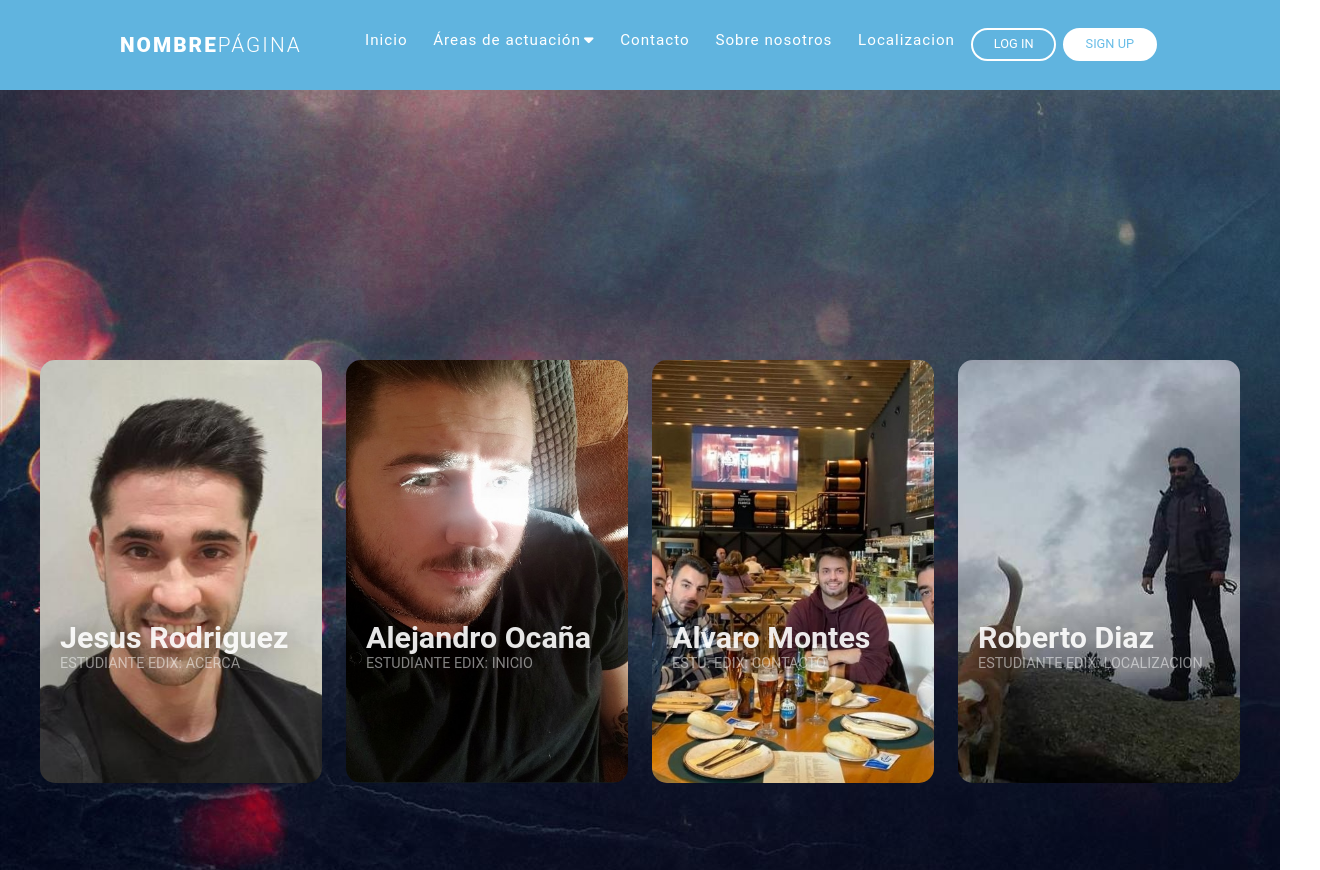
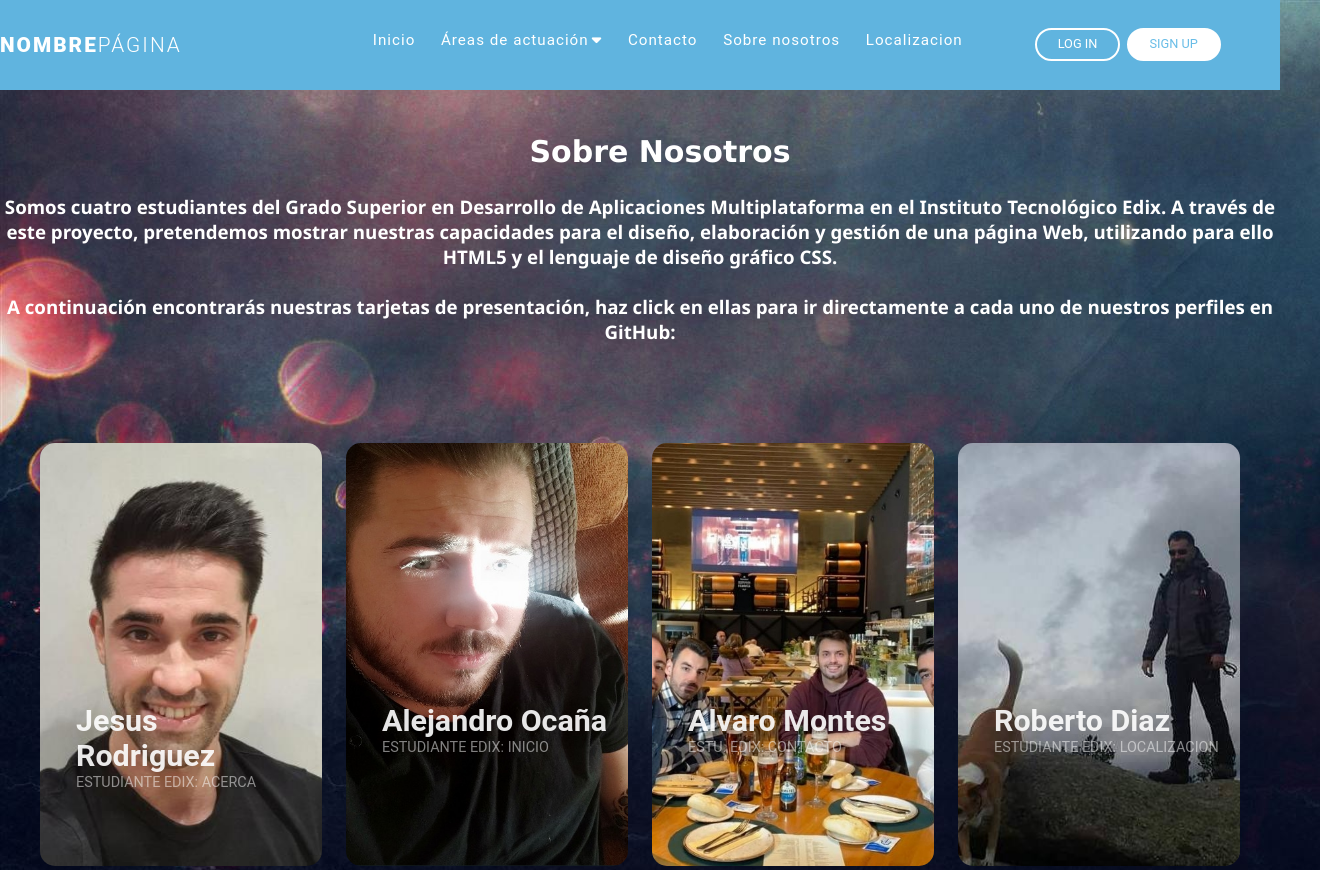
Before and after one commit to jrodriguezh/Lenguajes-de-Marcas, a plain HTML site: page acerca.html in a window 1280 px wide. Shown: the top 870 px of the page, 1320 px wide, since content can reach past the window. Drawn offline with Linux system fonts and the light colour scheme.

Commit message:
Modificación Reponsive para diferentes dispositivos

```diff
--- a/acerca.html
+++ b/acerca.html
@@ -1,5 +1,6 @@
 <!DOCTYPE html>
 <html lang="es">
+
 <head>
     <meta charset="UTF-8">
     <meta http-equiv="X-UA-Compatible" content="IE=edge">
@@ -10,8 +11,9 @@
     <script src="https://kit.fontawesome.com/59095f720c.js" crossorigin="anonymous"></script>
 </head>
 
+<main>
+    <header>
 
-<header>
         <div class="header-container">
             <input type="checkbox" name="" id="check">
 
@@ -88,10 +90,30 @@
         </div>
     </header>
 
+
+
     <body>
+
+        <section class="us-information">
+            <div class="main-us">
+                <h1>Sobre Nosotros</h1>
+            </div>
+            <div class="under-us">
+                <h3>Somos cuatro estudiantes del Grado Superior en Desarrollo de Aplicaciones Multiplataforma en el
+                    Instituto Tecnológico Edix. A través de este proyecto, pretendemos mostrar
+                    nuestras capacidades para el diseño, elaboración y gestión de una página Web, utilizando para ello HTML5 y
+                    el lenguaje de diseño gráfico CSS.
+                    <br>
+                    <br>
+                    A continuación encontrarás nuestras tarjetas de
+                    presentación, haz click en ellas para ir directamente a cada uno de nuestros perfiles en GitHub:
+                </h3>
+            </div>
+        </section>
 
             <div>
                 <div class="strip one"></div>
+                <!--Por si queremos poner barras estéticas-->
                 <div class="strip two"></div>
             <div class="strip three"></div>
         </div>
@@ -140,6 +162,7 @@
 
             </div>
         </section>
+    </body>
 
     <footer>
 
@@ -149,7 +172,9 @@
                 <div class="column1">
                     <h2>Más información de la compañía</h2>
                     <p>
-                        Nuestro grupo se dedica a hacer los mejores trabajos, siempre cumpliendo las expectativas de nuestros profesores. Como tengo que llenar más espacio hablaré también de nuestra profesionalidad y de nuestra entrega a la hora de hacer las actividades
+                        Nuestro grupo se dedica a hacer los mejores trabajos, siempre cumpliendo las expectativas de
+                        nuestros profesores. Como tengo que llenar más espacio hablaré también de nuestra
+                        profesionalidad y de nuestra entrega a la hora de hacer las actividades
                     </p>
                 </div>
 
@@ -227,7 +252,7 @@
 
 
     </footer>
-</body>
+
+</main>
+
 </html>
-</body>
-</html>
--- a/css/style-acerca.css
+++ b/css/style-acerca.css
@@ -16,8 +16,8 @@ header{
 }
 
 .header-container{
-    max-width: 65rem;
-    padding: 0 2rem;
+    max-width: 100rem;
+    padding: 0 0rem;
     margin: 0 auto;
     display: flex;
     position: relative;
@@ -393,6 +393,22 @@ body{
     background-image: url("/imagenes/fondoacerca.jpg");
 }
 
+.main-us{
+    width: 100%;
+    text-align:center;
+    padding: 20px;
+    padding-bottom: 0rem;
+    font-size: 20px;
+    font-family:'Lucida Sans', 'Lucida Sans Regular', 'Lucida Grande', 'Lucida Sans Unicode', Geneva, Verdana, sans-serif;
+    color: rgb(255, 255, 255);
+}
+
+.under-us{
+    text-align:center;
+    font-family:'Segoe UI', Tahoma, Geneva, Verdana, sans-serif;
+    color:white
+}
+
 /* Por si queremos poner algunas lineas entre las imágenes
 .strip{
     position: absolute;
@@ -418,17 +434,26 @@ body{
     align-items: flex-start;
     display: flex;
     justify-content: center;
-    padding: 16.875rem 1.5rem;
+    padding-top: 5rem;
+    padding-bottom: 10rem;
+
 }
 
 .card-grid{
     display: grid;
     grid-column-gap: 1.5rem;
+    row-gap: 1.5rem;
     max-width: 75rem;
     width: 100%;
 }
 
-@media(min-width: 75rem){
+@media screen and (min-width: 515px){
+    .card-grid{
+        grid-template-columns: repeat(2, 1fr);
+    }
+}
+
+@media screen and (min-width: 1050px){
     .card-grid{
         grid-template-columns: repeat(4, 1fr);
     }
@@ -480,7 +505,9 @@ body{
     color: rgba(255, 255, 255, .9);
     font-size: 1.9rem;
     text-shadow: 0.125rem 0.125rem 1.25rem rgba(0 , 0, 0, .2);
+    margin-left: 1rem;
 }
 p{
     margin-top: -1.875rem;
+    margin-left: 1rem;
 }
```
Lines whose indentation alone changed are shown as unchanged.
